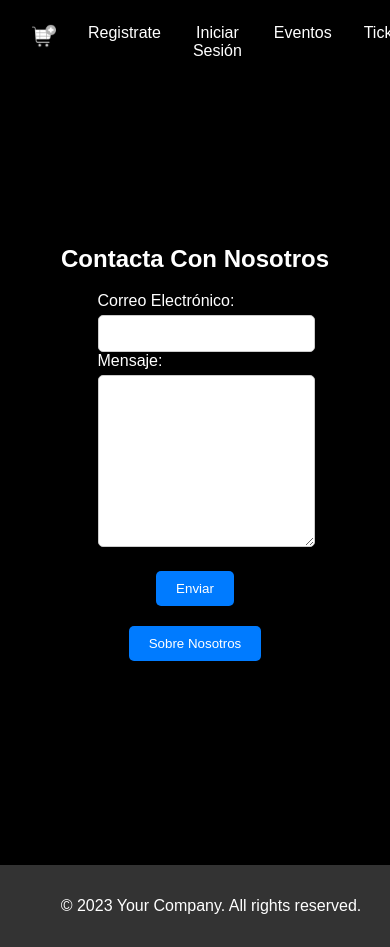
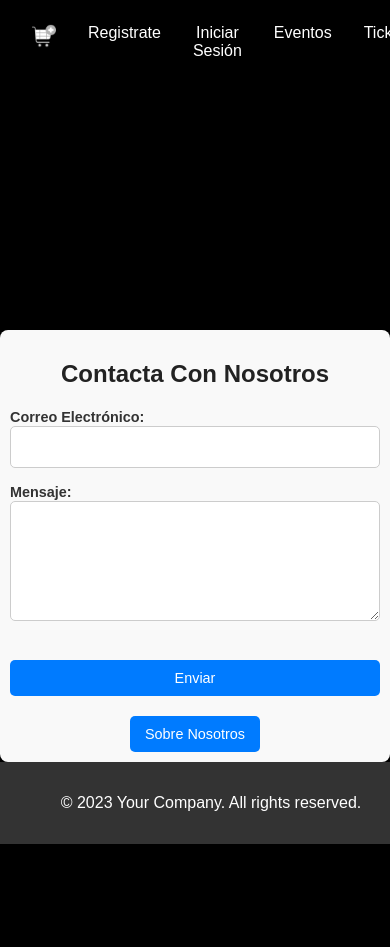
Before and after one commit to juan-Tornay/TFG, a React (Create React App) app in the folder proyecto/: page /contacto in a window 390 px wide. Both pictures are taken after a click on the button "Sí". Shown: the top 947 px of the page. After the commit the page ends 844 px from the top, so only its background shows below. Built offline with nearby package versions, Linux system fonts and the light colour scheme.

Commit message:
actualizacion

```diff
--- a/proyecto/src/components/styles/contacto.css
+++ b/proyecto/src/components/styles/contacto.css
@@ -1,46 +1,210 @@
+/* Estilo del contenedor principal */
 .contacto-container {
   display: flex;
   flex-direction: column;
   align-items: center;
-  justify-content: center; /* Center vertically */
-  height: 100vh; /* Full viewport height */
-  color: white;
+  justify-content: center; /* Centrar verticalmente */
+  padding: 20px;
+  width: 100%;
+  max-width: 800px; /* Limitar el ancho máximo */
+  margin: 0 auto; /* Centrar horizontalmente */
+  box-sizing: border-box;
+  color: #333; /* Texto oscuro para mejor legibilidad */
+  background-color: #f9f9f9; /* Fondo claro */
+  border-radius: 8px;
+  box-shadow: 0 4px 6px rgba(0, 0, 0, 0.1); /* Sombra para destacar */
+}
+
+.contacto-container h2 {
+  font-size: 2rem;
+  text-align: center;
+  margin-bottom: 20px;
+  color: #222; /* Color más oscuro para el título */
 }
 
 .contacto-container form {
   display: flex;
   flex-direction: column;
-  align-items: center;
-  width: 50%;
+  width: 100%;
 }
 
 .contacto-container label {
-  margin-top: 10px;
+  font-size: 1rem;
+  margin-bottom: 5px;
+  font-weight: bold; /* Letras más visibles */
 }
 
 .contacto-container input,
 .contacto-container textarea {
   width: 100%;
-  padding: 10px;
-  margin-top: 5px;
+  padding: 12px;
+  margin-bottom: 15px;
   border-radius: 5px;
   border: 1px solid #ccc;
+  font-size: 1rem;
+  box-sizing: border-box;
+  background-color: #fff;
+  color: #333;
 }
 
 .contacto-container textarea {
-  height: 150px; /* Make the message box larger */
+  resize: vertical;
+  min-height: 120px;
 }
 
 .contacto-container button {
   margin-top: 20px;
-  padding: 10px 20px;
+  padding: 12px 20px;
+  font-size: 1rem;
   border: none;
   border-radius: 5px;
   background-color: #007bff;
   color: white;
   cursor: pointer;
+  transition: background-color 0.3s ease;
 }
 
 .contacto-container button:hover {
   background-color: #0056b3;
 }
+
+/* Responsividad para tablets */
+@media (max-width: 768px) {
+  .contacto-container {
+    padding: 15px;
+  }
+
+  .contacto-container h2 {
+    font-size: 1.8rem;
+  }
+
+  .contacto-container form {
+    width: 90%; /* Reducir el ancho del formulario */
+  }
+
+  .contacto-container label {
+    font-size: 0.95rem;
+  }
+
+  .contacto-container input,
+  .contacto-container textarea {
+    font-size: 0.95rem;
+  }
+
+  .contacto-container button {
+    font-size: 0.95rem;
+  }
+}
+
+/* Responsividad para móviles */
+@media (max-width: 480px) {
+  .contacto-container {
+    padding: 10px;
+  }
+
+  .contacto-container h2 {
+    font-size: 1.5rem;
+  }
+
+  .contacto-container form {
+    width: 100%; /* Usar todo el ancho disponible */
+  }
+
+  .contacto-container label {
+    font-size: 0.9rem;
+  }
+
+  .contacto-container input,
+  .contacto-container textarea {
+    font-size: 0.9rem;
+  }
+
+  .contacto-container button {
+    font-size: 0.9rem;
+    padding: 10px 15px;
+  }
+}
+
+/* Estilo del header */
+.header-container {
+  display: flex;
+  justify-content: space-between;
+  align-items: center;
+  padding: 10px 20px;
+  background-color: #007bff; /* Fondo azul */
+  color: white;
+  font-size: 1rem;
+  box-shadow: 0 4px 6px rgba(0, 0, 0, 0.1);
+  flex-wrap: wrap; /* Allow wrapping for smaller screens */
+}
+
+.header-container .header-logo {
+  font-size: 1.5rem;
+  font-weight: bold;
+  flex: 1; /* Allow logo to take up space */
+}
+
+.header-container .header-links {
+  display: flex;
+  gap: 15px;
+  flex: 2; /* Allow links to take up space */
+  justify-content: flex-end; /* Align links to the right */
+  flex-wrap: wrap; /* Wrap links on smaller screens */
+}
+
+.header-container a {
+  text-decoration: none;
+  color: white;
+  font-weight: bold;
+  margin: 0 10px;
+  transition: color 0.3s ease;
+  font-size: 1rem; /* Default font size */
+}
+
+.header-container a:hover {
+  color: #ffcc00; /* Color amarillo al pasar el cursor */
+}
+
+/* Responsividad para tablets */
+@media (max-width: 768px) {
+  .header-container {
+    flex-direction: column;
+    align-items: center;
+    padding: 15px;
+  }
+
+  .header-container .header-logo {
+    margin-bottom: 10px;
+    text-align: center; /* Center logo */
+  }
+
+  .header-container .header-links {
+    justify-content: center; /* Center links */
+    gap: 10px;
+  }
+
+  .header-container a {
+    font-size: 0.95rem; /* Slightly smaller font size */
+  }
+}
+
+/* Responsividad para móviles */
+@media (max-width: 480px) {
+  .header-container {
+    padding: 10px;
+  }
+
+  .header-container .header-logo {
+    font-size: 1.2rem;
+  }
+
+  .header-container .header-links {
+    flex-direction: column; /* Stack links vertically */
+    align-items: center;
+    gap: 5px;
+  }
+
+  .header-container a {
+    font-size: 0.9rem; /* Smaller font size */
+  }
+}
```
Also changed, not shown: 1 other file (tests, documents, lock files or other folders).
